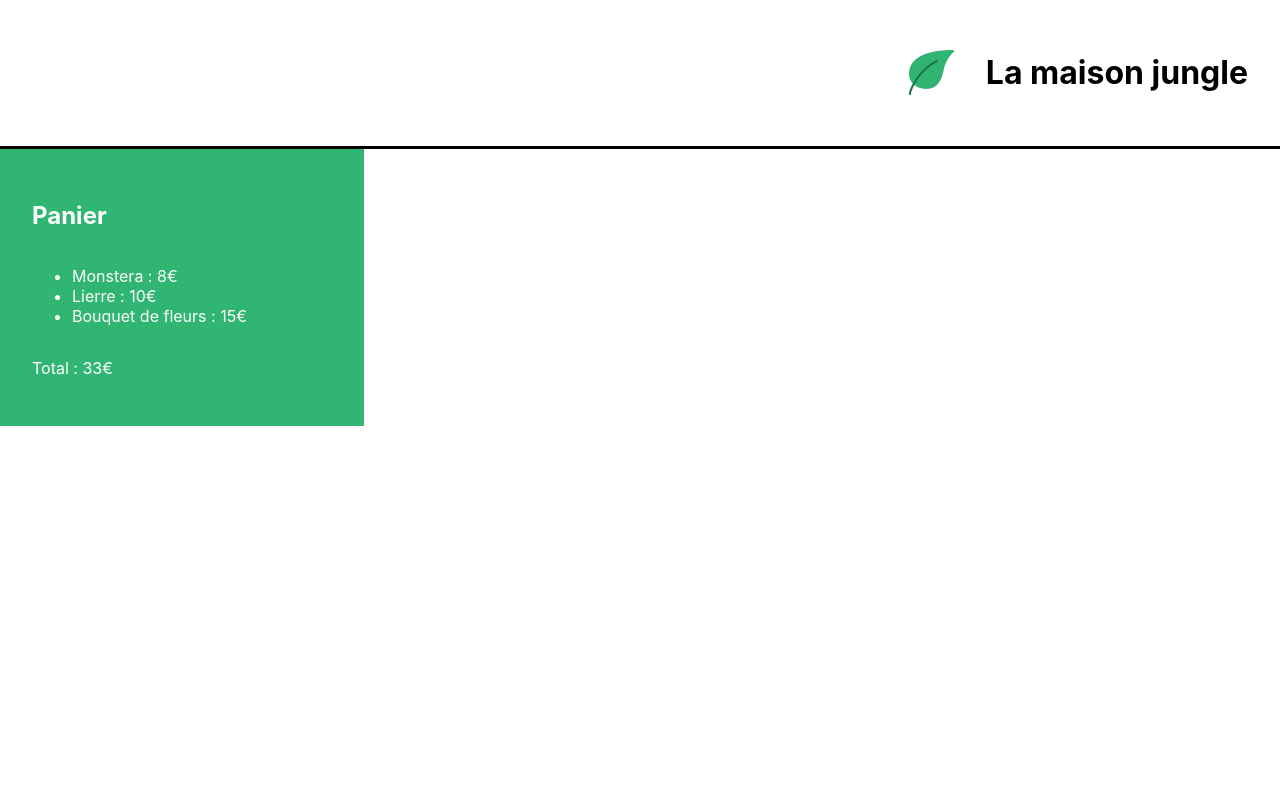
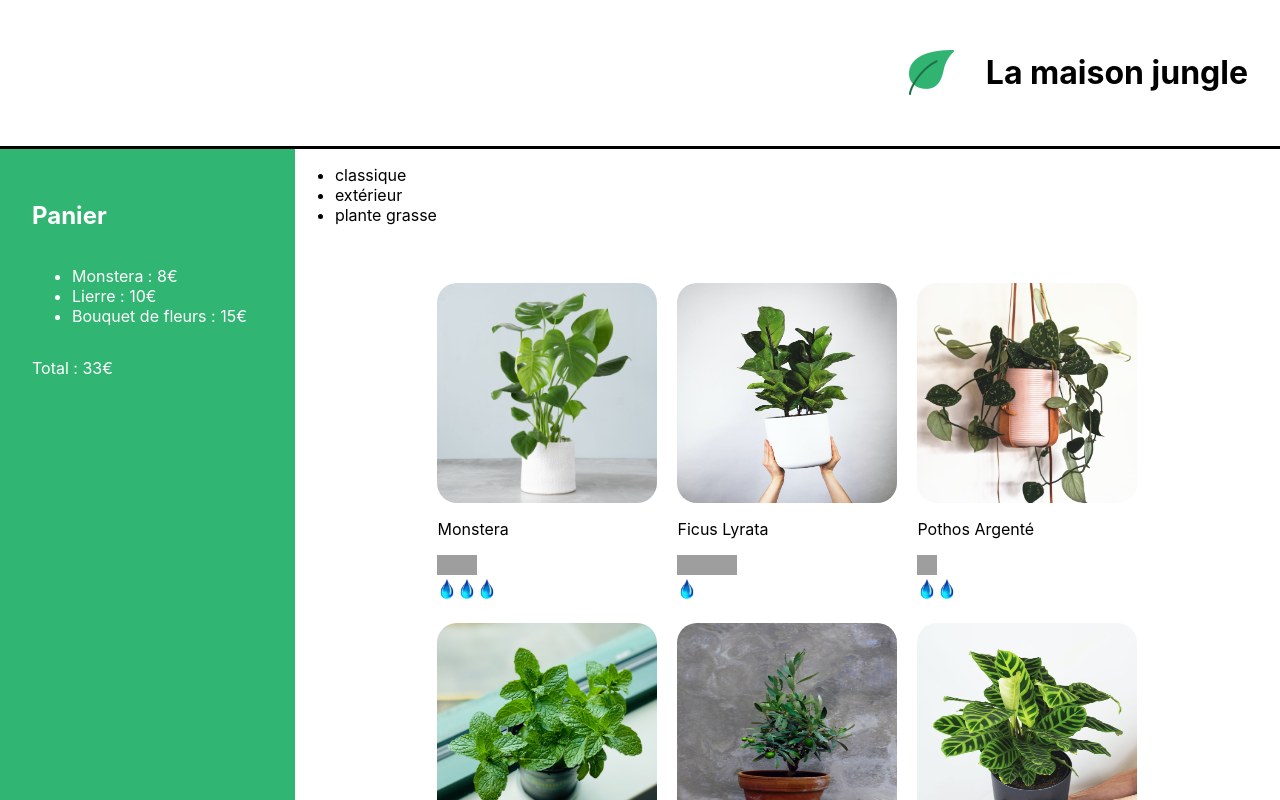
Before and after one commit to Patrice-H/la_maison_jungle, a React (Create React App) app: page / in a window 1280 px wide. Shown: the top 800 px of the page. Built offline with nearby package versions, Linux system fonts and the light colour scheme; grey boxes are pictures that could not be loaded.

Commit message:
Update App

```diff
--- a/src/components/App/App.css
+++ b/src/components/App/App.css
@@ -1,38 +1,4 @@
-.App {
-  text-align: center;
+.layout {
+  display: flex;
+  flex-direction: row;
 }
-
-.App-logo {
-  height: 40vmin;
-  pointer-events: none;
-}
-
-@media (prefers-reduced-motion: no-preference) {
-  .App-logo {
-    animation: App-logo-spin infinite 20s linear;
-  }
-}
-
-.App-header {
-  background-color: #282c34;
-  min-height: 100vh;
-  display: flex;
-  flex-direction: column;
-  align-items: center;
-  justify-content: center;
-  font-size: calc(10px + 2vmin);
-  color: white;
-}
-
-.App-link {
-  color: #61dafb;
-}
-
-@keyframes App-logo-spin {
-  from {
-    transform: rotate(0deg);
-  }
-  to {
-    transform: rotate(360deg);
-  }
-}
--- a/src/components/App/App.js
+++ b/src/components/App/App.js
@@ -1,11 +1,19 @@
 import React from "react";
 import Banner from '../Banner/Banner';
 import Cart from "../Cart/Cart";
+import ShoppingList from "../ShoppingList/ShoppingList";
 import './App.css';
 
 const App = () => {
   return (
-    <><Banner /><Cart /></>
+    <>
+      <Banner />
+      <div className='layout'>
+        <Cart />
+        <ShoppingList />
+      </div>
+
+    </>
   );
 }
 
```
